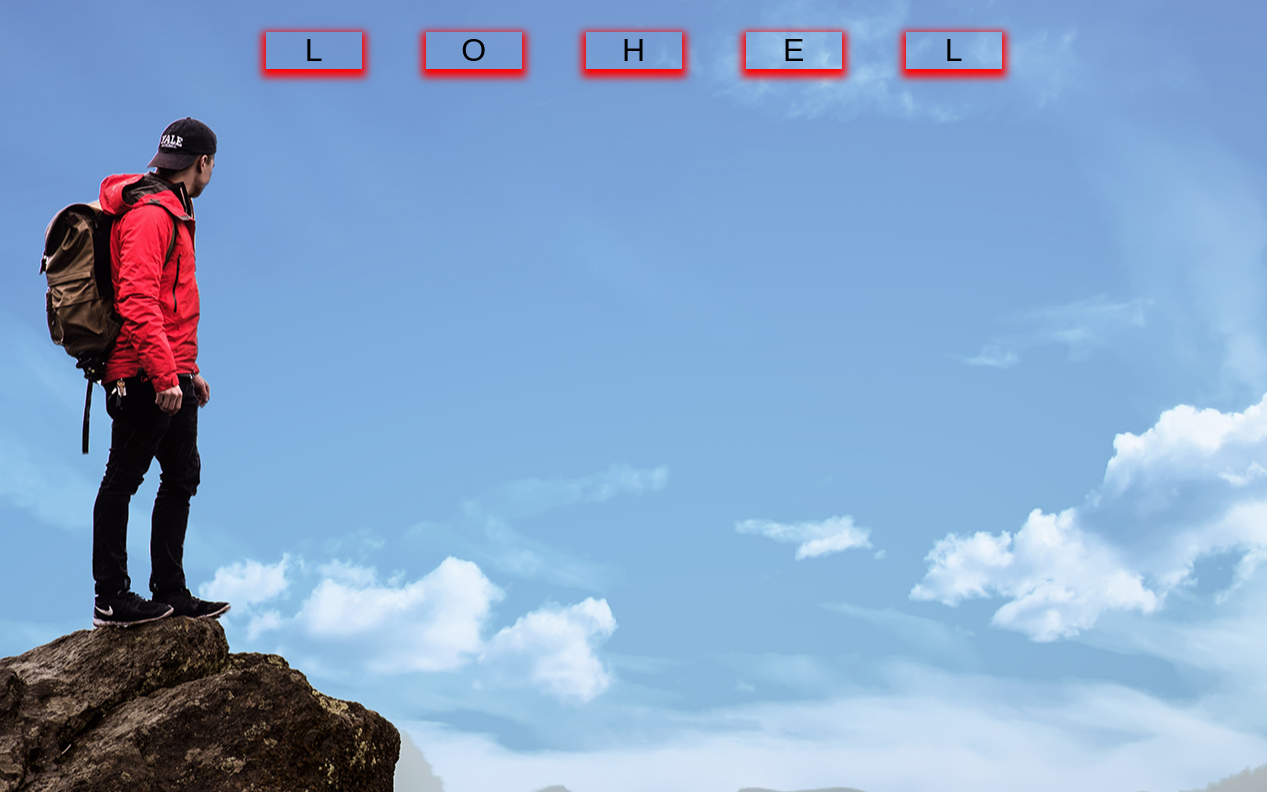
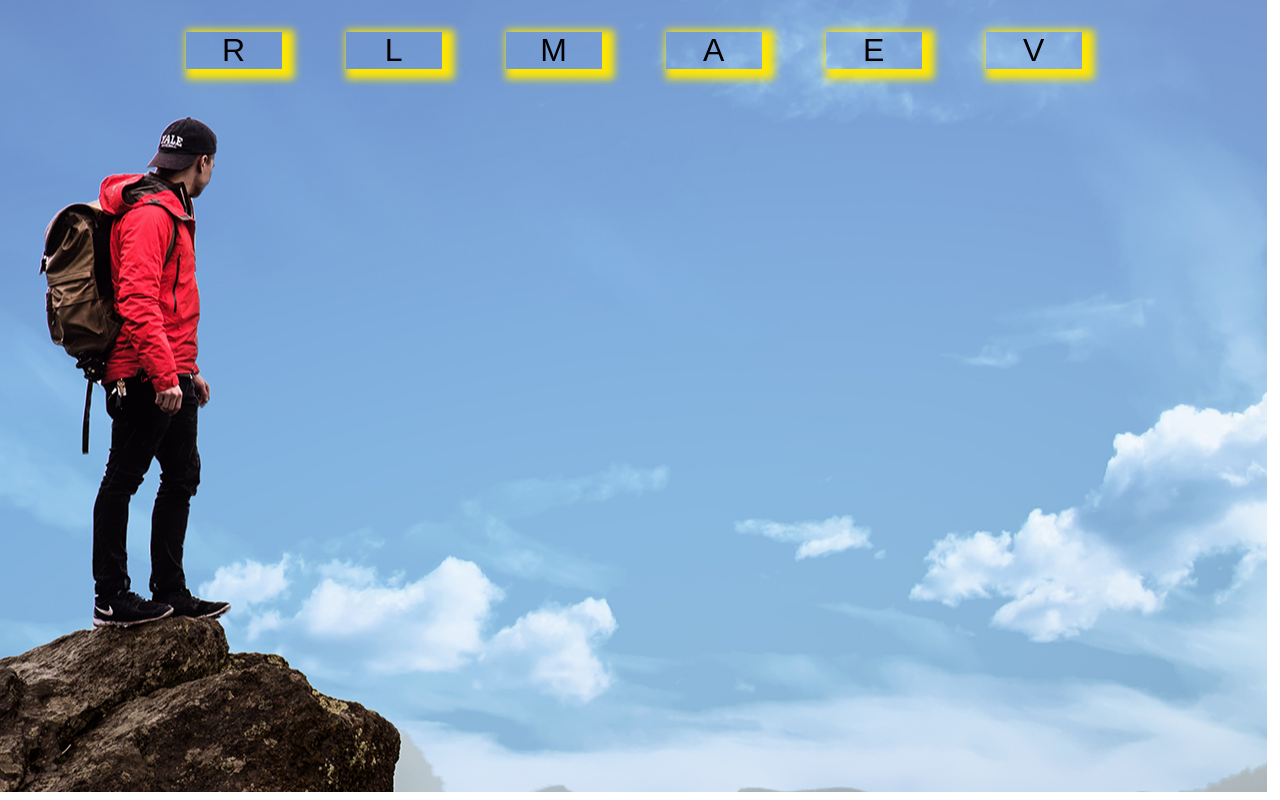
Before and after one commit to srithep444/card-game, a React (Create React App) app: page / in a window 1280 px wide. Built offline with nearby package versions, Linux system fonts and the light colour scheme.

Commit message:
Game Logic เปลี่ยนข้อความ + สี activeCard

```diff
--- a/src/App.css
+++ b/src/App.css
@@ -36,12 +36,12 @@
   text-align: center;
   width: 3em;
   font-size: 2em;
-  box-shadow: 0 4px 8px 4px rgb(255, 0, 0);
+  box-shadow: 6px 4px 8px 6px rgb(255, 230, 0);
   margin: 1em;
   user-select: none;
 }
 
 .activeCard {
-  color: rgb(2, 255, 221);
-  background: rgb(0, 4, 255);
+  color: rgb(255, 230, 2);
+  background: rgb(255, 0, 149);
 }
--- a/src/App.js
+++ b/src/App.js
@@ -9,7 +9,7 @@ class App extends Component {
     render() {
     return (
       <div>
-          <WordCard value="hello"/>
+          <WordCard value="Marvel"/>
       </div>
     );
   }
```
